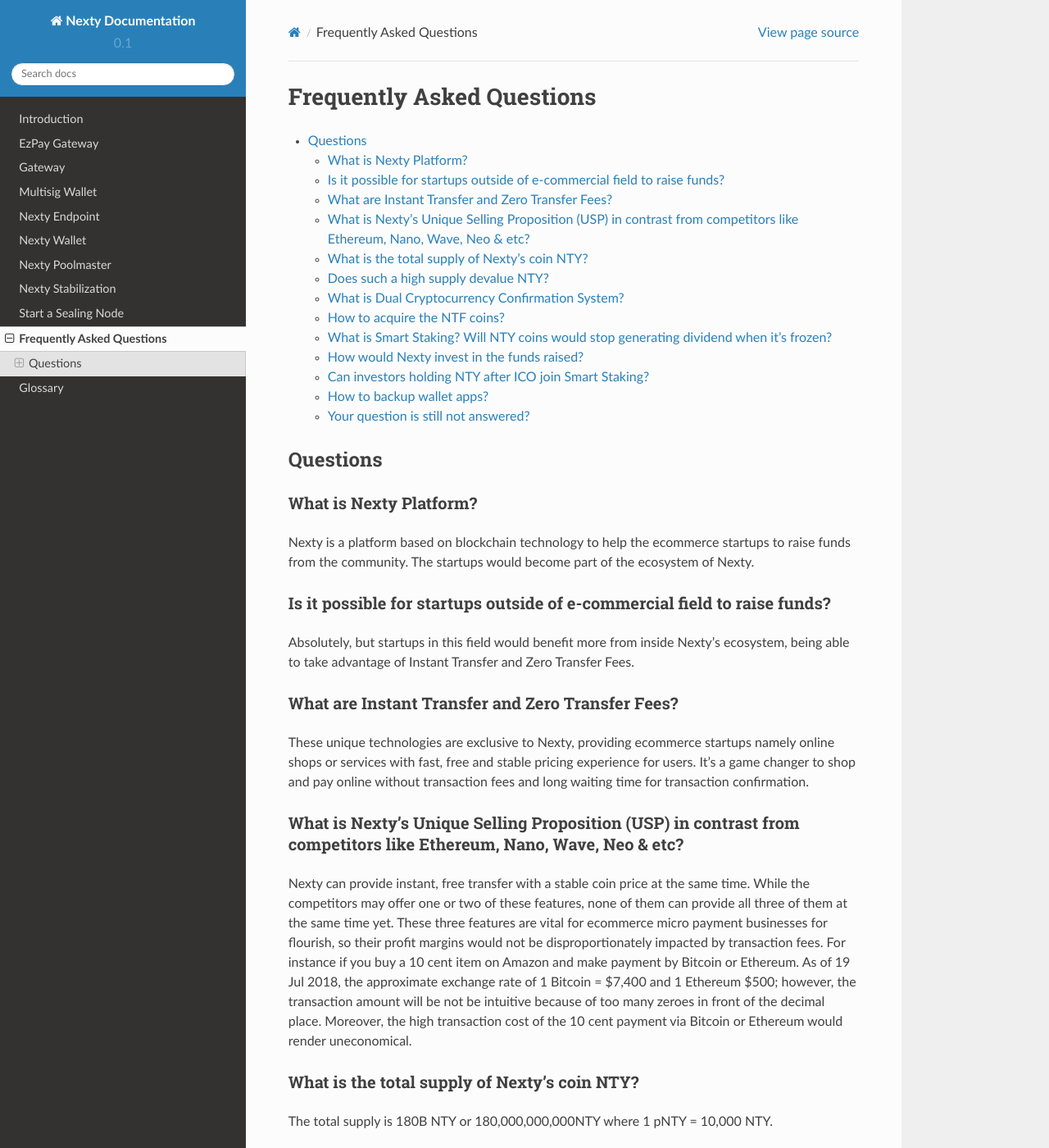
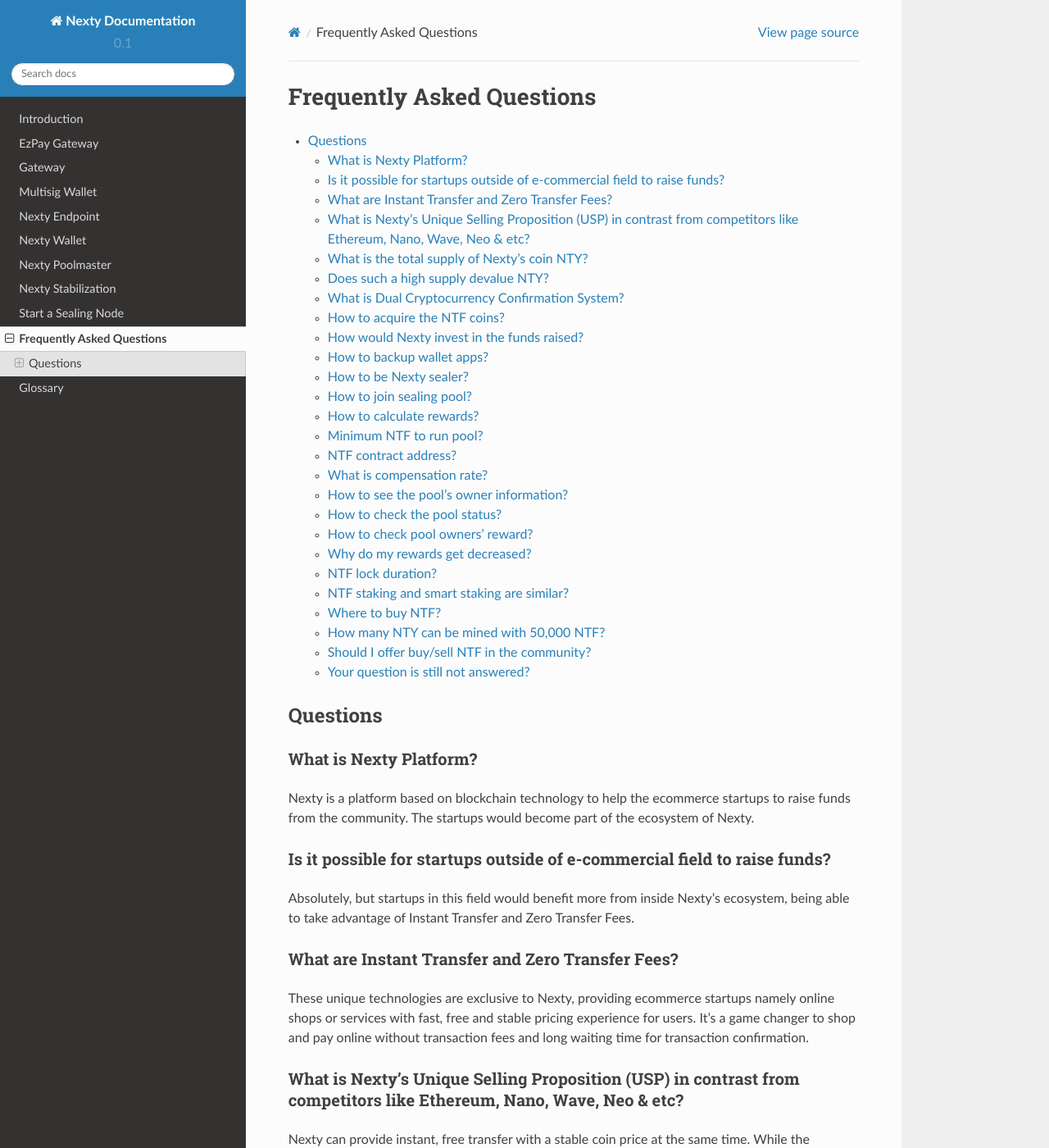
Before and after one commit to nextyio/nextydocument, a Sphinx documentation site: the page built from source/frequently-asked-questions/frequently-asked-questions.rst, in a window 1280 px wide and 1400 px high. Shown: the whole window at 82% size. Built offline with Sphinx 7.4.7 and the Read the Docs theme 2.0.0, drawn with Linux system fonts in a browser that asks for light colours; some of the changed text lies outside the part shown.

Commit message:
Updated FAQ with Nexty Mining questions

```diff
--- a/source/frequently-asked-questions/frequently-asked-questions.rst
+++ b/source/frequently-asked-questions/frequently-asked-questions.rst
@@ -24,14 +24,13 @@
 
 What is Nexty's Unique Selling Proposition (USP) in contrast from competitors like Ethereum, Nano, Wave, Neo & etc?
 ---------------------------------------------------------------------------------------------------------------------
-Nexty can provide instant, free transfer with a stable coin price at the same time. While the competitors may offer one or two of these features, none of them can provide all three of them at the same time yet. These three features are vital for ecommerce micro payment businesses for flourish, so their profit margins would not be disproportionately impacted by transaction fees.
-For instance if you buy a 10 cent item on Amazon and make payment by Bitcoin or
-Ethereum. As of 19 Jul 2018, the approximate exchange rate of 1 Bitcoin = $7,400 and 1 Ethereum $500; however, the transaction amount will be not be intuitive because of too many zeroes in front of the decimal place. Moreover, the high transaction cost of the 10 cent payment via Bitcoin or Ethereum would render uneconomical.
-
+Nexty can provide instant, free transfer with a stable coin price at the same time. While the competitors may offer one or two of these features, none of them can provide all of these at the same time yet. These three features are vital for ecommerce micro payment businesses for flourish, so their profit margins would not be disproportionately impacted by transaction fees.
+For instance, if you buy a 10 cent item on Amazon and make payment by Bitcoin or
+Ethereum, the exchange rates for BTC and ETH with USD are too high, which makes the transaction amount counter-intuitive because of too many zeroes in front of the decimal place. Moreover, the high transaction cost of the 10 cent payment via Bitcoin or Ethereum would render it uneconomically.
 
 What is the total supply of Nexty's coin NTY?
 ----------------------------------------------------------------------------------------------
-The total supply is 180B NTY or 180,000,000,000NTY where 1 pNTY = 10,000 NTY.
+The total supply is 180B NTY or 180,000,000,000 NTY where 1 pNTY = 10,000 NTY.
 
 Does such a high supply devalue NTY?
 ----------------------------------------------------------------------------------------------
@@ -53,12 +52,6 @@
 
 The owners of 10,000,000 pNTY must, firstly, freeze their pNTYs to receive NTFs through the Smart Staking program.
 
-What is Smart Staking? Will NTY coins would stop generating dividend when it's frozen?
-----------------------------------------------------------------------------------------------
-It will continue to generate dividend each and everyday when frozen. Freezing by Smart Staking program offers you even greater benefit.
-Smart Staking means no online mode for maintenance as Staking normally but still earns an increment. For more detailed Smart Staking program, consult `here <https://smartstaking.nexty.io/login>`_.
-
-
 How would Nexty invest in the funds raised?
 ----------------------------------------------------------------------------------------------
 Many start-ups develop great ideas and even create completed products, but are lack the financial resources to develop the project. Hence, Nexty will invest in such startups by providing a platform to raise funds through the ICO and support communications as well as strategy advice. In return, Nexty will receive a percentage of the shares in the startup.
@@ -67,18 +60,90 @@
 
 For further questions, kindly contact us through support@nexty.io
 
-
-Can investors holding NTY after ICO join Smart Staking?
-----------------------------------------------------------------------------------------------
-Yes, when our dApps is available.
-
 How to backup wallet apps?
 ----------------------------------------------------------------------------------------------
-* Retrieve backup code:
-	1. Go to menu: Setting\Backup.
+Retrieve backup code:
+
+	1. Go to menu: Setting >> Backup.
 	2. Tap Back up, Enter your Local Passcode. Wait for the process to complete.
 	3. Copy code: Click button copy code to copy back up code.
 	4. Save or share file backup: To save in your device or share the backup file.
+
+How to be Nexty sealer?
+----------------------------------------------------------------------------------------------
+Please refer to this Medium article for more details `How To Be a Sealer on Nexty Network <https://medium.com/nextyplatform/how-to-be-a-sealer-on-nexty-network-6e5877fba825>`_
+
+How to join sealing pool?
+----------------------------------------------------------------------------------------------
+Please refer to this Medium article for more details `How to Join a Sealing Pool in Nexty Network <https://medium.com/nextyplatform/how-to-join-a-sealing-pool-in-nexty-network-c6957580d5b2>`_
+
+How to calculate rewards?
+----------------------------------------------------------------------------------------------
+Pool rewards = Staking rewards + Owner rewards
+
+In which owner rewards is for pool owner and is set in the pool policy. Other sealers share the remaining rewards after the pool owner get his/her compensation rate.
+
+Staking rewards is calculated based on contribution of NTF on total NTF of the pool.
+
+Minimum NTF to run pool?
+----------------------------------------------------------------------------------------------
+50,000 NTF
+
+Total supply: 10,000,000 NTF
+
+NTF contract address?
+----------------------------------------------------------------------------------------------
+0x2c783ad80ff980ec75468477e3dd9f86123ecbda
+
+What is compensation rate?
+----------------------------------------------------------------------------------------------
+An x% of total reward of pool shared to pool owners for running mining machines.
+
+How to see the pool's owner information?
+----------------------------------------------------------------------------------------------
+Currently we don't support this function. You can only see the compensation rate for pool owners.
+
+How to check the pool status?
+----------------------------------------------------------------------------------------------
+"Waiting for stakes": Pool is not running because pool balance has not reached 50,000 NTF
+
+"Running": Pool is currently running
+
+How to check pool owners' reward?
+----------------------------------------------------------------------------------------------
+Currently we don't support this function. You can only see the compensation rate for pool owners.
+
+Why do my rewards get decreased?
+----------------------------------------------------------------------------------------------
+The sealers' rewards depend on the number of blocks sealed. When the number of pools increase, your pool will have to wait longer to seal blocks. Therefore in the same period of time, the rewards maybe different.
+
+NTF lock duration?
+----------------------------------------------------------------------------------------------
+If a pool is not running, withdraw time = Lock Duration (set by pool master)
+
+If a running pool has less than 50,000 NTF after the withdraw, withdraw time = Lock Duration + 16 hours (approximate time of 30,000 blocks)
+
+If a running pool has equal or more than 50,000 NTF after the withdraw, withdraw time = Lock Duration
+
+NTF staking and smart staking are similar?
+----------------------------------------------------------------------------------------------
+NTF staking is depositing NTF into pool and start sealing block.
+
+Smart staking was Nexty program to stabilize the price but already cancelled and replaced by stablecoin: NewSD
+
+Where to buy NTF?
+----------------------------------------------------------------------------------------------
+Currently, NTF is listed on `Coinhe.io <https://coinhe.io/>`_
+
+How many NTY can be mined with 50,000 NTF?
+----------------------------------------------------------------------------------------------
+(86400/2/n)*1141.55 NTY per day
+
+n = Number of active sealers
+
+Should I offer buy/sell NTF in the community?
+----------------------------------------------------------------------------------------------
+Trading on black market is risky. We encourage users to buy/sell tokens on official exchanges.
 
 
 Your question is still not answered?
--- a/source/nexty-poolmaster/index.rst
+++ b/source/nexty-poolmaster/index.rst
@@ -1,3 +1,4 @@
+################################################################################
 Nexty Poolmaster
 ################################################################################
 
@@ -6,5 +7,5 @@
 .. toctree::
    :maxdepth: 2
 
+   createpool.rst
    joinpool.rst
-   createpool.rst
```
